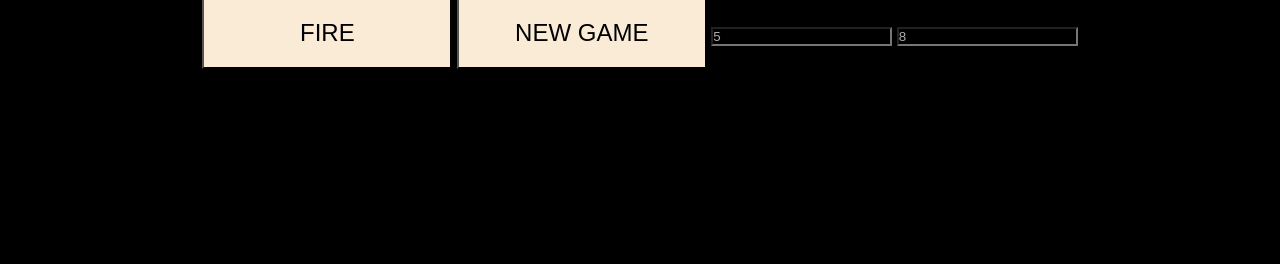
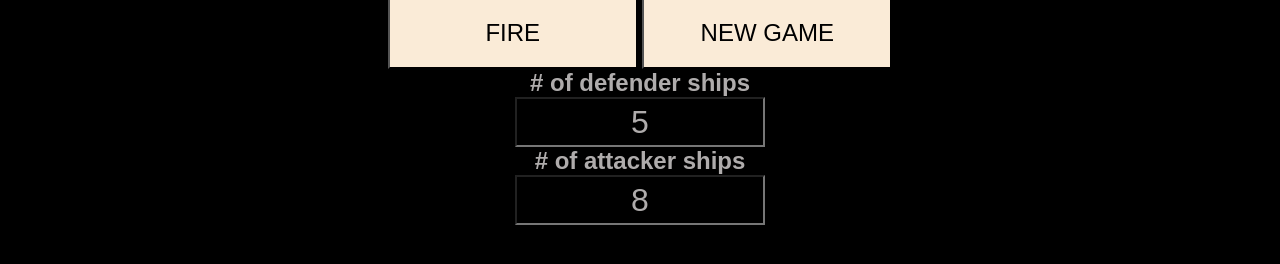
Before and after one commit to jamespanter/space-invaders, a plain HTML site: page index.html in a window 1280 px wide. Shown: the part 418-682 px from the top of the page. Drawn offline with Linux system fonts and the light colour scheme.

Commit message:
Styles changes

```diff
--- a/index.html
+++ b/index.html
@@ -13,6 +13,7 @@
       box-sizing: border-box;
       background-color: black;
       color: rgb(175, 172, 172);
+      text-align: center;
     }
 
     body {
@@ -58,6 +59,12 @@
     #new:hover {
       background-color: limegreen;
     }
+
+    input {
+      height: 50px;
+      width: 250px;
+      font-size: 32px;
+    }
   </style>
 </head>
 
@@ -67,7 +74,11 @@
   <div>
     <button onclick="chooseShipToFireAt()">FIRE</button>
     <button id="new" onclick="generateNewShips()">NEW GAME</button>
+  </div>
+  <div>
+    <h2># of defender ships</h2>
     <input type="text" id="defender-input" placeholder="defender ships" value="5">
+    <h2># of attacker ships</h2>
     <input type="text" id="attacker-input" placeholder="attacker ships" value="8">
   </div>
   <script type="text/javascript">
```
